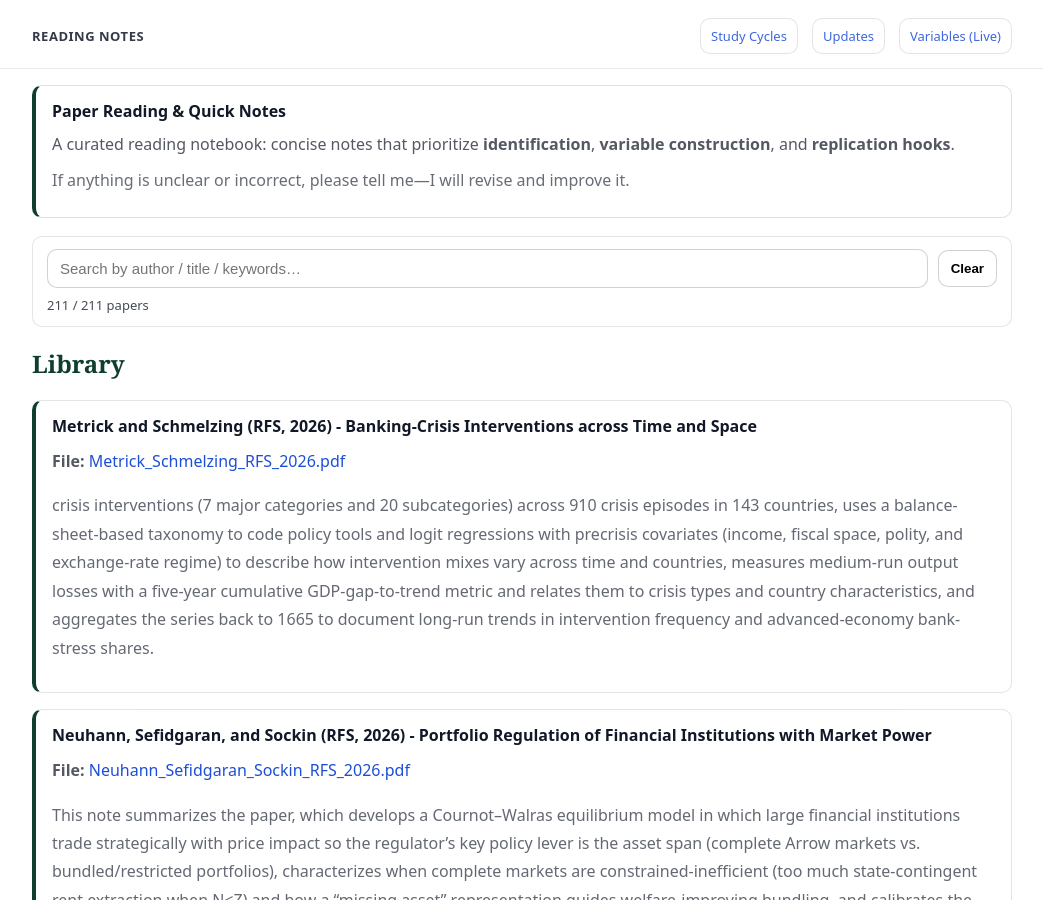
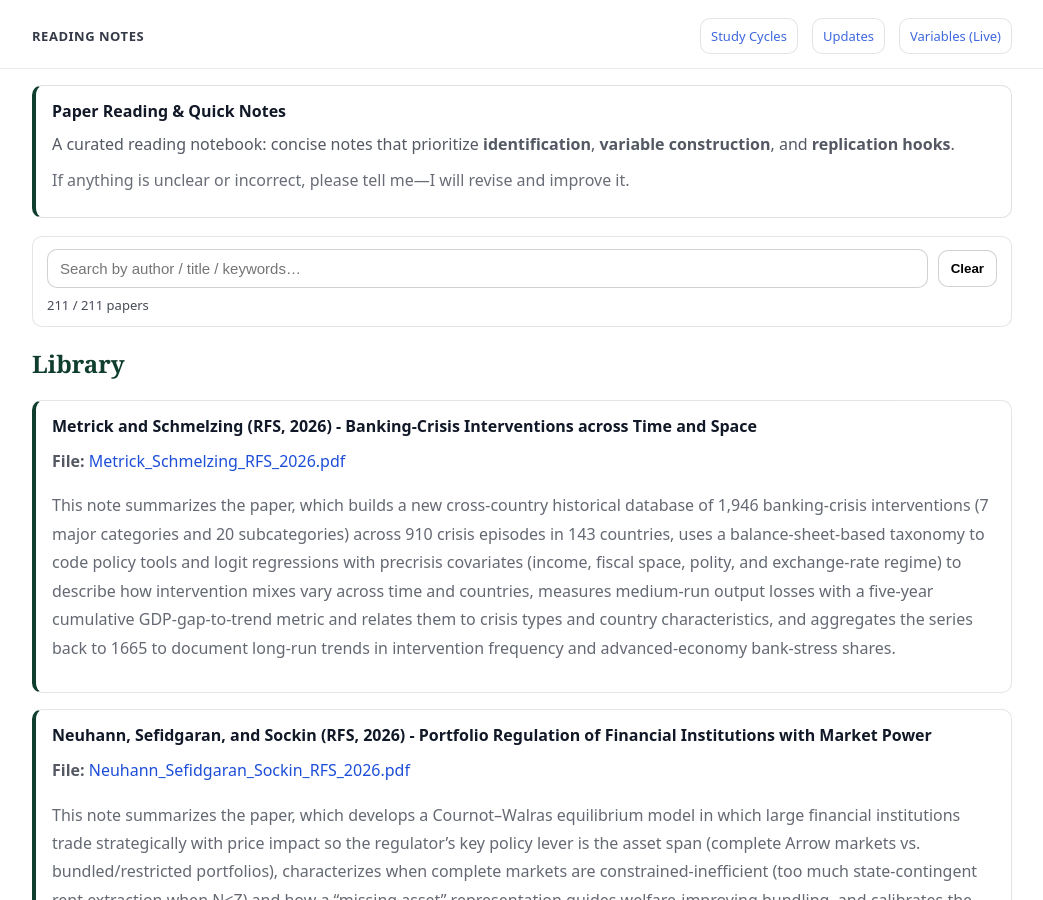
Before and after one commit to yaxinzn/study-archive, a Jekyll site: the page built from reading/index.md, in a window 1280 px wide and 900 px high. Shown: the whole window, without its empty margins (118-1161 px from the left). Built offline with Jekyll 4.4.1, drawn with Linux system fonts in a browser that asks for light colours.

Commit message:
Reading: add/update Metrick_Schmelzing_RFS_2026.pdf

```diff
--- a/_data/reading.yml
+++ b/_data/reading.yml
@@ -1,6 +1,6 @@
 - title: "Metrick and Schmelzing (RFS, 2026) - Banking-Crisis Interventions across Time and Space"
   file: "Metrick_Schmelzing_RFS_2026.pdf"
-  desc: "crisis interventions (7 major categories and 20 subcategories) across 910 crisis episodes in 143 countries, uses a balance-sheet-based taxonomy to code policy tools and logit regressions with precrisis covariates (income, fiscal space, polity, and exchange-rate regime) to describe how intervention mixes vary across time and countries, measures medium-run output losses with a five-year cumulative GDP-gap-to-trend metric and relates them to crisis types and country characteristics, and aggregates the series back to 1665 to document long-run trends in intervention frequency and advanced-economy bank-stress shares."
+  desc: "This note summarizes the paper, which builds a new cross-country historical database of 1,946 banking-crisis interventions (7 major categories and 20 subcategories) across 910 crisis episodes in 143 countries, uses a balance-sheet-based taxonomy to code policy tools and logit regressions with precrisis covariates (income, fiscal space, polity, and exchange-rate regime) to describe how intervention mixes vary across time and countries, measures medium-run output losses with a five-year cumulative GDP-gap-to-trend metric and relates them to crisis types and country characteristics, and aggregates the series back to 1665 to document long-run trends in intervention frequency and advanced-economy bank-stress shares."
 
 - title: "Neuhann, Sefidgaran, and Sockin (RFS, 2026) - Portfolio Regulation of Financial Institutions with Market Power"
   file: "Neuhann_Sefidgaran_Sockin_RFS_2026.pdf"
```
